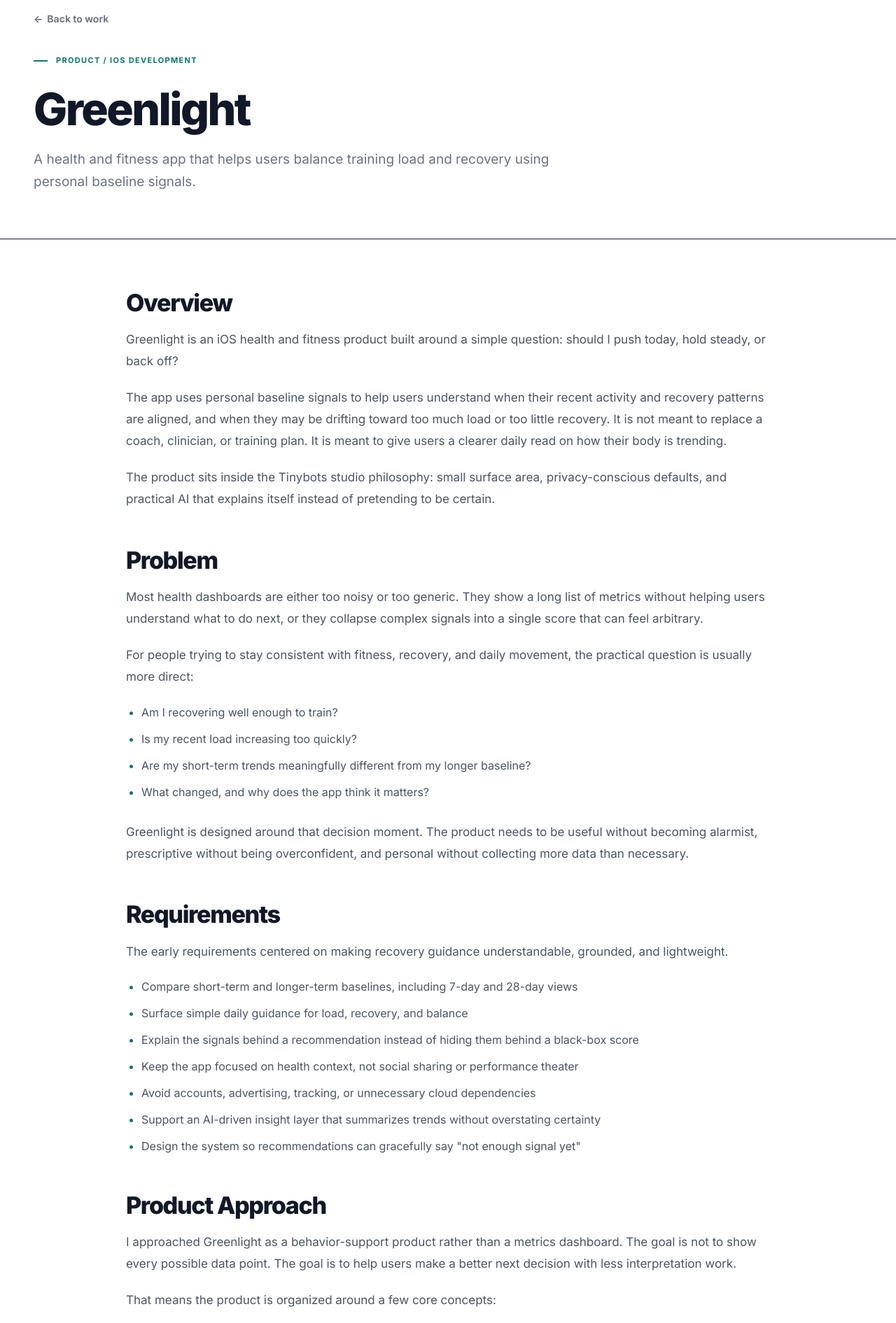
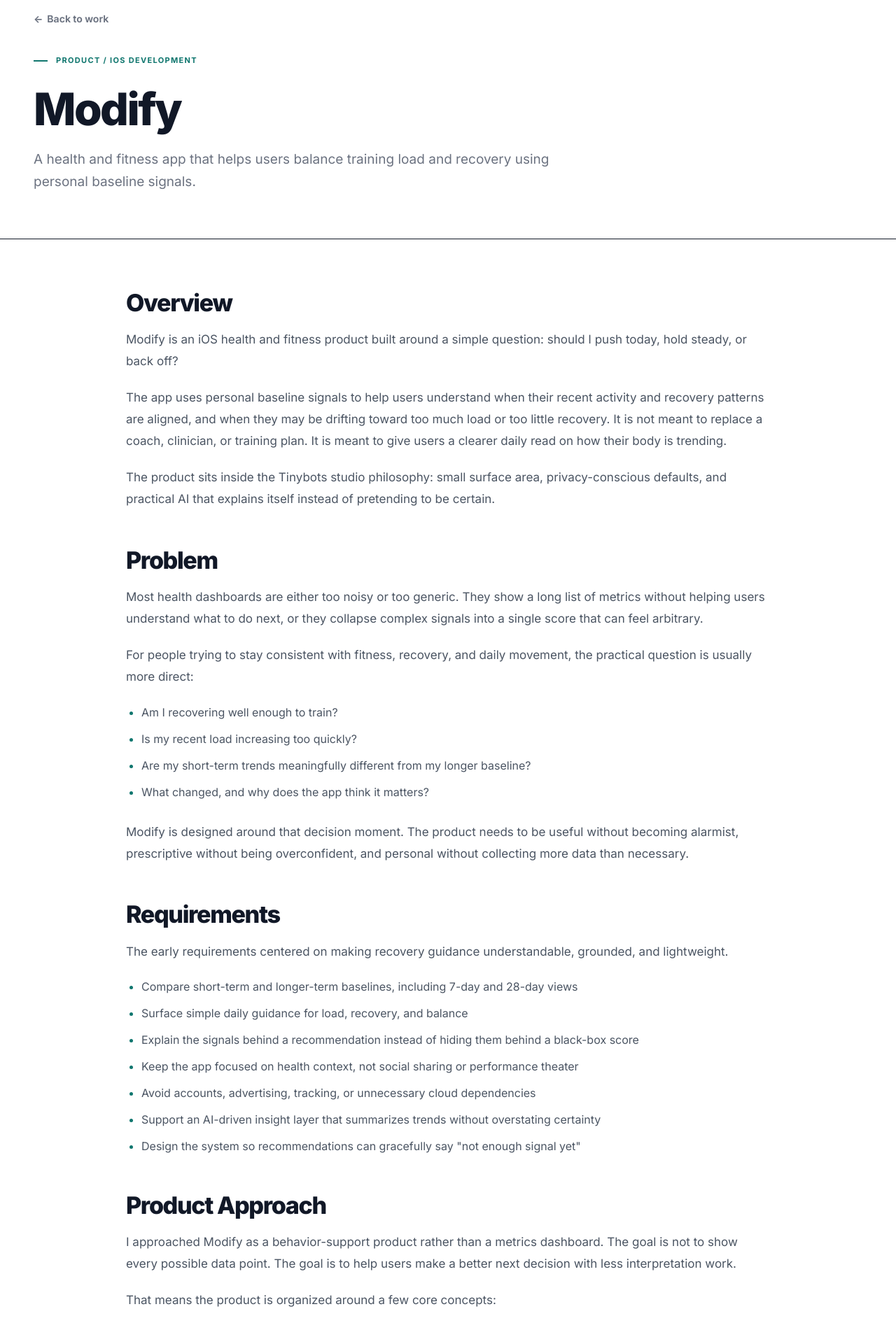
Before and after one commit to mimllr/vueport, an Astro site: page /projects/greenlight in a window 1280 px wide. Shown: the part 120-2011 px from the top of the page at 70% size. Built offline with nearby package versions, Linux system fonts and the light colour scheme; Astro itself is replaced by a stand-in of ours.

Commit message:
Update Modify project naming and resume copy

```diff
--- a/src/content/projects/greenlight.mdx
+++ b/src/content/projects/greenlight.mdx
@@ -1,5 +1,5 @@
 ---
-name: "Greenlight"
+name: "Modify"
 type: "product / ios development"
 description: "A health and fitness app that helps users balance training load and recovery using personal baseline signals."
 order: 2
@@ -8,7 +8,7 @@
 
 ## Overview
 
-Greenlight is an iOS health and fitness product built around a simple question: should I push today, hold steady, or back off?
+Modify is an iOS health and fitness product built around a simple question: should I push today, hold steady, or back off?
 
 The app uses personal baseline signals to help users understand when their recent activity and recovery patterns are aligned, and when they may be drifting toward too much load or too little recovery. It is not meant to replace a coach, clinician, or training plan. It is meant to give users a clearer daily read on how their body is trending.
 
@@ -25,7 +25,7 @@
 - Are my short-term trends meaningfully different from my longer baseline?
 - What changed, and why does the app think it matters?
 
-Greenlight is designed around that decision moment. The product needs to be useful without becoming alarmist, prescriptive without being overconfident, and personal without collecting more data than necessary.
+Modify is designed around that decision moment. The product needs to be useful without becoming alarmist, prescriptive without being overconfident, and personal without collecting more data than necessary.
 
 ## Requirements
 
@@ -41,7 +41,7 @@
 
 ## Product Approach
 
-I approached Greenlight as a behavior-support product rather than a metrics dashboard. The goal is not to show every possible data point. The goal is to help users make a better next decision with less interpretation work.
+I approached Modify as a behavior-support product rather than a metrics dashboard. The goal is not to show every possible data point. The goal is to help users make a better next decision with less interpretation work.
 
 That means the product is organized around a few core concepts:
 
@@ -54,7 +54,7 @@
 
 ## Design Decisions
 
-Greenlight's main product constraint is trust. Health-adjacent software can become harmful when it overreaches, oversimplifies, or turns uncertainty into false precision.
+Modify's main product constraint is trust. Health-adjacent software can become harmful when it overreaches, oversimplifies, or turns uncertainty into false precision.
 
 The design direction reflects that constraint.
 
@@ -67,7 +67,7 @@
 
 ## Implementation
 
-Greenlight is being developed as a native iOS product. The system combines health signal interpretation, baseline comparison, and a lightweight insight layer for summaries and recommendations.
+Modify is being developed as a native iOS product. The system combines health signal interpretation, baseline comparison, and a lightweight insight layer for summaries and recommendations.
 
 The product architecture is built to keep domain logic separate from UI presentation so the health model can evolve without rewriting the app experience. That separation also makes it easier to test baseline calculations, tune thresholds, and run mock-data scenarios for edge cases before exposing them to users.
 
@@ -75,7 +75,7 @@
 
 ## Results
 
-Greenlight is still in development, but the product thesis is clear: health software should help people build consistency without turning their body into a performance dashboard.
+Modify is still in development, but the product thesis is clear: health software should help people build consistency without turning their body into a performance dashboard.
 
 The current direction supports:
 
--- a/src/data/resume.json
+++ b/src/data/resume.json
@@ -59,7 +59,6 @@
       "startDate": "2019-03",
       "endDate": "2021-11",
       "location": "New York, NY",
-      "summary": "Led developer experience initiatives and product feedback loops for enterprise developers.",
       "highlights": [
         "Led developer experience initiatives, platform adoption programs, technical education, and product feedback loops for enterprise developers.",
         "Served as a strategic bridge between engineering teams, product organizations, and platform consumers, influencing platform direction through customer and developer insight."
@@ -91,8 +90,8 @@
       "summary": "Independent software studio developing consumer iOS products in sports and health technology.",
       "highlights": [
         "Founded an independent software studio focused on consumer mobile applications in sports and health technology.",
-        "Lead product discovery, roadmap planning, UX design, analytics strategy, monetization planning, and software development for Hxckey and Greenlight.",
-        "Developing Hxckey, a live NHL scores and analytics iOS app, and Greenlight, a health and recovery-focused iOS app planned for launch."
+        "Lead product discovery, roadmap planning, UX design, analytics strategy, monetization planning, and software development for Hxckey and Modify.",
+        "Developing Hxckey, a live NHL scores and analytics iOS app, and Modify, a health and recovery-focused iOS app planned for launch."
       ]
     },
     {
@@ -187,7 +186,7 @@
       ]
     },
     {
-      "name": "Greenlight",
+      "name": "Modify",
       "description": "In-development health and recovery-focused iOS app.",
       "highlights": [
         "Product thesis focused on balancing training and recovery using mobile health signals."
--- a/src/data/site.ts
+++ b/src/data/site.ts
@@ -132,7 +132,7 @@
     href: "/tinybots",
   },
   {
-    title: "Greenlight",
+    title: "Modify",
     description:
       "A Health and Fitness app that aligns your 7- and 28-day baselines to keep your load and recovery balanced. Uses an AI-driven health model and insights.",
     year: "2026",
@@ -181,7 +181,7 @@
 
 export const tinybotsProducts = [
   {
-    name: "Greenlight",
+    name: "Modify",
     description: "Health & Fitness app that keeps you balanced.",
     status: "Beta",
     icon: "🏋️‍♀️",
```
Also changed, not shown: docs/resume.json (+3 -4 lines), public/resume.json (+3 -4 lines).
